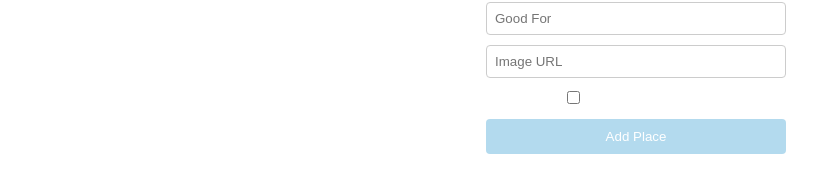
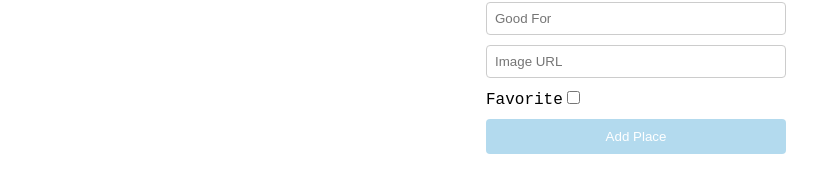
Before and after one commit to Oscar-/Phase-2-Project, a React (Create React App) app: page /addplace in a window 1280 px wide. Shown: the part 363-541 px from the top of the page, without its empty margins (4-821 px from the left). Built offline with nearby package versions, Linux system fonts and the light colour scheme.

Commit message:
CSS styling

```diff
--- a/db.json
+++ b/db.json
@@ -31,7 +31,7 @@
       "rating": 9,
       "goodFor": "Nightlife, Cocktails",
       "image": "https://i0.wp.com/blackgirlswhobrunch.com/wp-content/uploads/2019/09/Bravery-Chef-Hall-9.jpg?resize=1100%2C825&ssl=1",
-      "favorite": true
+      "favorite": false
     },
     {
       "id": "4",
--- a/src/index.css
+++ b/src/index.css
@@ -62,7 +62,7 @@ header {
 
 .checkBut {
   font-size: 15px;
-  background: lightblue;
+  background: rgba(255, 166, 0, 0.606);
   color: white;
   border-radius: 10%;
   padding: 5px;
@@ -127,3 +127,7 @@ button {
 button:hover {
   background-color: #0f100f;
 }
+
+.favorite {
+  color: black
+}
--- a/src/pages/AddPlace.js
+++ b/src/pages/AddPlace.js
@@ -61,7 +61,7 @@ const AddPlaceForm = () => {
       <input type="number" name="rating" value={formData.rating} onChange={handleChange} placeholder="Rating" required />
       <input type="text" name="goodFor" value={formData.goodFor} onChange={handleChange} placeholder="Good For" required />
       <input type="url" name="image" value={formData.image} onChange={handleChange} placeholder="Image URL" required />
-      <label>
+      <label className="favorite">
         Favorite
         <input type="checkbox" name="favorite" checked={formData.favorite} onChange={handleChange} />
       </label>
```
